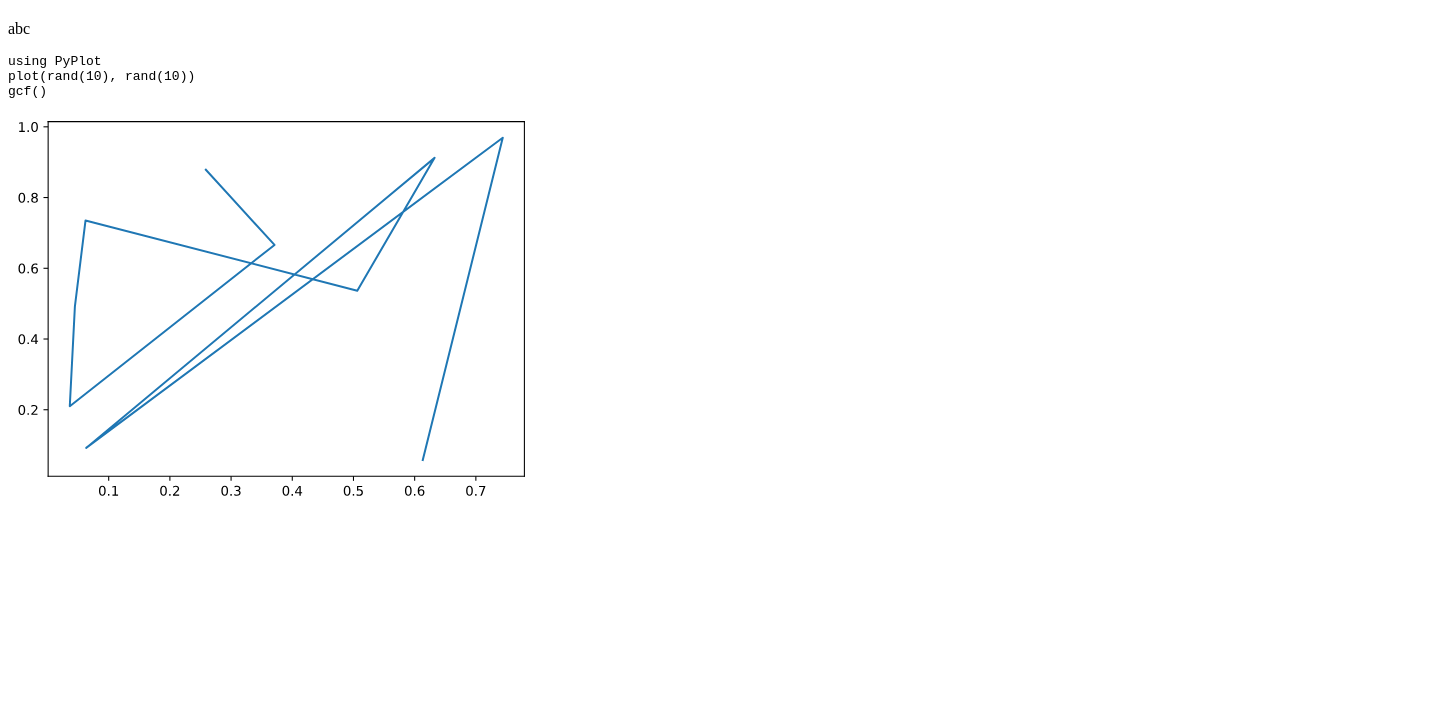
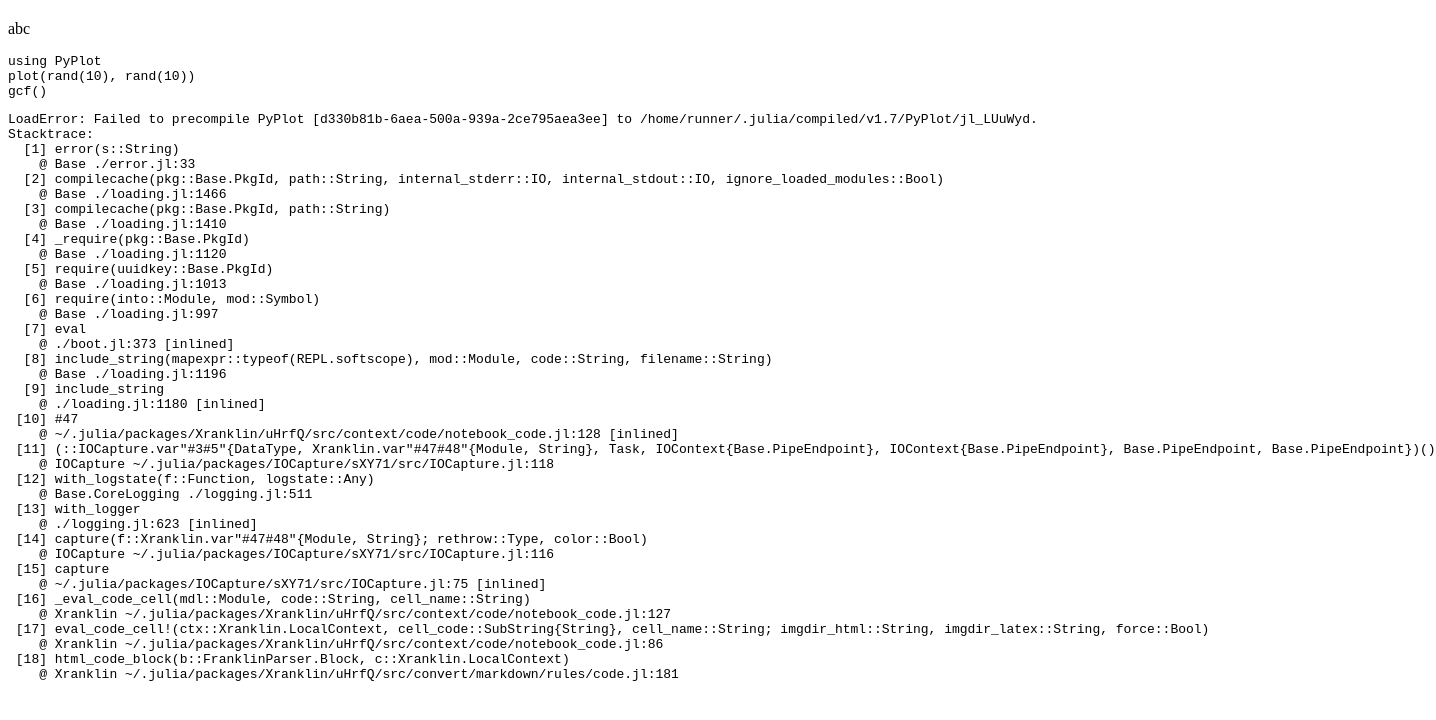
Before and after one commit to tlienart/xranklin-pyplot, a plain HTML site: page index.html in a window 1280 px wide. Shown: the part 60-780 px from the top of the page, 1436 px wide, since content can reach past the window. Drawn offline with Linux system fonts and the light colour scheme.

Commit message:
Deploying to gh-pages from @ tlienart/xranklin-pyplot@c06c602c0fff069ab46c38706dfdbbcb815574d6 🚀

```diff
--- a/index.html
+++ b/index.html
@@ -10,8 +10,44 @@
 <pre><code class="julia">using PyPlot
 plot(rand(10), rand(10))
 gcf()</code></pre>
-<div class="code-output"><img class="code-figure" src="/assets/index/figs-html/__autofig_3557483394528754354.svg">
-</div>
+<div class="code-output"><pre><code class="code-stderr language-plaintext">LoadError: Failed to precompile PyPlot [d330b81b-6aea-500a-939a-2ce795aea3ee] to /home/runner/.julia/compiled/v1.7/PyPlot/jl_LUuWyd.
+Stacktrace:
+  [1] error(s::String)
+    @ Base ./error.jl:33
+  [2] compilecache(pkg::Base.PkgId, path::String, internal_stderr::IO, internal_stdout::IO, ignore_loaded_modules::Bool)
+    @ Base ./loading.jl:1466
+  [3] compilecache(pkg::Base.PkgId, path::String)
+    @ Base ./loading.jl:1410
+  [4] _require(pkg::Base.PkgId)
+    @ Base ./loading.jl:1120
+  [5] require(uuidkey::Base.PkgId)
+    @ Base ./loading.jl:1013
+  [6] require(into::Module, mod::Symbol)
+    @ Base ./loading.jl:997
+  [7] eval
+    @ ./boot.jl:373 [inlined]
+  [8] include_string(mapexpr::typeof(REPL.softscope), mod::Module, code::String, filename::String)
+    @ Base ./loading.jl:1196
+  [9] include_string
+    @ ./loading.jl:1180 [inlined]
+ [10] #47
+    @ ~/.julia/packages/Xranklin/uHrfQ/src/context/code/notebook_code.jl:128 [inlined]
+ [11] (::IOCapture.var"#3#5"{DataType, Xranklin.var"#47#48"{Module, String}, Task, IOContext{Base.PipeEndpoint}, IOContext{Base.PipeEndpoint}, Base.PipeEndpoint, Base.PipeEndpoint})()
+    @ IOCapture ~/.julia/packages/IOCapture/sXY71/src/IOCapture.jl:118
+ [12] with_logstate(f::Function, logstate::Any)
+    @ Base.CoreLogging ./logging.jl:511
+ [13] with_logger
+    @ ./logging.jl:623 [inlined]
+ [14] capture(f::Xranklin.var"#47#48"{Module, String}; rethrow::Type, color::Bool)
+    @ IOCapture ~/.julia/packages/IOCapture/sXY71/src/IOCapture.jl:116
+ [15] capture
+    @ ~/.julia/packages/IOCapture/sXY71/src/IOCapture.jl:75 [inlined]
+ [16] _eval_code_cell(mdl::Module, code::String, cell_name::String)
+    @ Xranklin ~/.julia/packages/Xranklin/uHrfQ/src/context/code/notebook_code.jl:127
+ [17] eval_code_cell!(ctx::Xranklin.LocalContext, cell_code::SubString{String}, cell_name::String; imgdir_html::String, imgdir_latex::String, force::Bool)
+    @ Xranklin ~/.julia/packages/Xranklin/uHrfQ/src/context/code/notebook_code.jl:86
+ [18] html_code_block(b::FranklinParser.Block, c::Xranklin.LocalContext)
+    @ Xranklin ~/.julia/packages/Xranklin/uHrfQ/src/convert/markdown/rules/code.jl:181</code></pre></div>
 
 </div>
 
```
Also changed, not shown: assets/index/figs-html/__autofig_3557483394528754354.svg (deleted), 1 other file.
